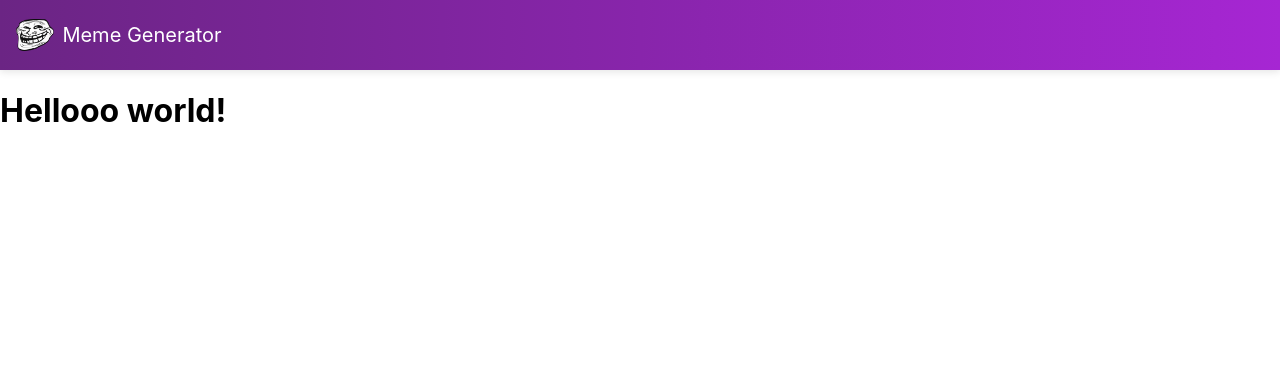
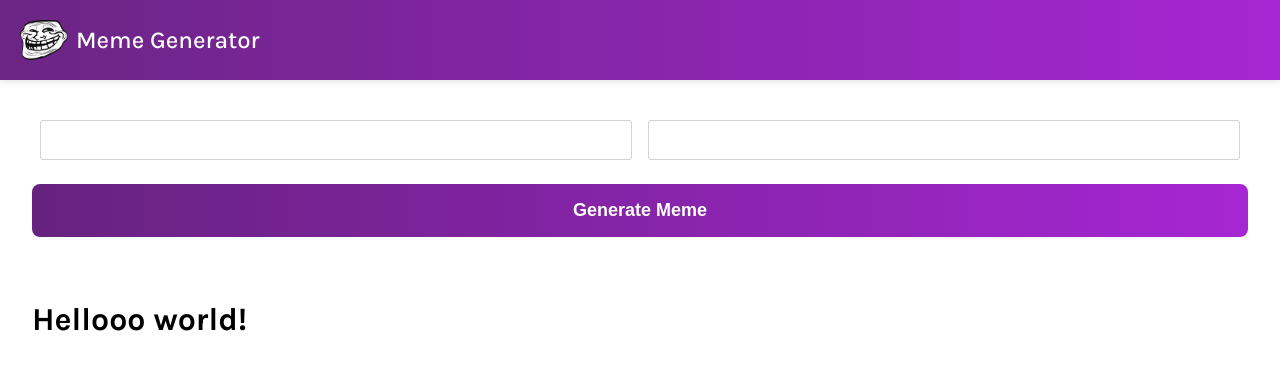
Before and after one commit to CamillieFu/meme-generator, a React (Create React App) app: page / in a window 1280 px wide. Shown: the top 370 px of the page. Built offline with nearby package versions, Linux system fonts and the light colour scheme.

Commit message:
added non-functional form styling

```diff
--- a/public/index.html
+++ b/public/index.html
@@ -2,6 +2,7 @@
 <html lang="en">
   <head>
     <meta charset="utf-8" />
+    <link href="https://fonts.googleapis.com/css2?family=Karla:wght@400;500;700&display=swap" rel="stylesheet">
     <link rel="icon" href="%PUBLIC_URL%/favicon.ico" />
     <meta name="viewport" content="width=device-width, initial-scale=1" />
     <meta name="theme-color" content="#000000" />
--- a/src/App.js
+++ b/src/App.js
@@ -1,10 +1,12 @@
 import React from 'react';
 import Header from "./components/Header"
+import Meme from "./components/Meme"
 
 export default function App() {
   return (
     <div>
       <Header />
+      <Meme />
       <div className="page-contents">
         <h1>Hellooo world!</h1>
       </div>
--- a/src/assets/Header.css
+++ b/src/assets/Header.css
@@ -1,7 +1,7 @@
 .header-div {
-    padding-left: 1rem;
+    padding: 20px;
     background: linear-gradient(to right, #6B2584, #8825AB, #A626D3);
-    height: 70px;
+    height: 80px;
     display: flex;
     align-items: center;
     box-shadow: 0px 2.98256px 7.4564px rgba(0, 0, 0, 0.1);
@@ -9,11 +9,11 @@
 
 .header-title {
     color: white;
-    font-size: 20px;
-    font-weight: 400;
+    font-size: 24px;
+    font-weight: 500;
 }
 
 .header-photo {
-    height: 2rem;
+    height: 100%;
     margin-right: 8px;
 }
--- /dev/null
+++ b/src/assets/meme_form.css
@@ -0,0 +1,30 @@
+.meme-form-input {
+    display: flex;
+    justify-content: space-between;
+    margin-bottom: 1rem;
+}
+
+.meme-form-input input {
+    color: gray;
+    border: lightgray 1px solid;
+    border-radius: 3px;
+    height: 2.5rem;
+    width: 100%;
+    margin: 8px;
+}
+
+.meme-form {
+    margin: 2rem;
+    text-align: center;
+}
+
+.meme-form-submit-button {
+    width: 100%;
+    border: none;
+    background: linear-gradient(90deg, #672280 1.18%, #A626D3 100%);
+    color: white;
+    padding: 16px;
+    font-size: 18px;
+    font-weight: bold;
+    border-radius: 8px;
+}
--- /dev/null
+++ b/src/components/Meme.js
@@ -0,0 +1,16 @@
+import React from "react"
+import '../assets/meme_form.css'
+
+export default function Meme() {
+  return (
+    <div className="meme-div">
+      <form className="meme-form">
+        <div className="meme-form-input">
+          <input type="text" name="input-1" />
+          <input type="text" name="input-2" />
+        </div>
+        <input type="submit" value="Generate Meme" className="meme-form-submit-button" />
+      </form>
+    </div>
+  )
+}
--- a/src/index.js
+++ b/src/index.js
@@ -3,6 +3,7 @@ import ReactDOM from 'react-dom/client';
 import './index.css';
 import App from './App';
 import reportWebVitals from './reportWebVitals';
+import './assets/style.css'
 
 const root = ReactDOM.createRoot(document.getElementById('root'));
 root.render(
@@ -11,7 +12,4 @@ root.render(
   </React.StrictMode>
 );
 
-// If you want to start measuring performance in your app, pass a function
-// to log results (for example: reportWebVitals(console.log))
-// or send to an analytics endpoint. Learn more: https://bit.ly/CRA-vitals
 reportWebVitals();
```
